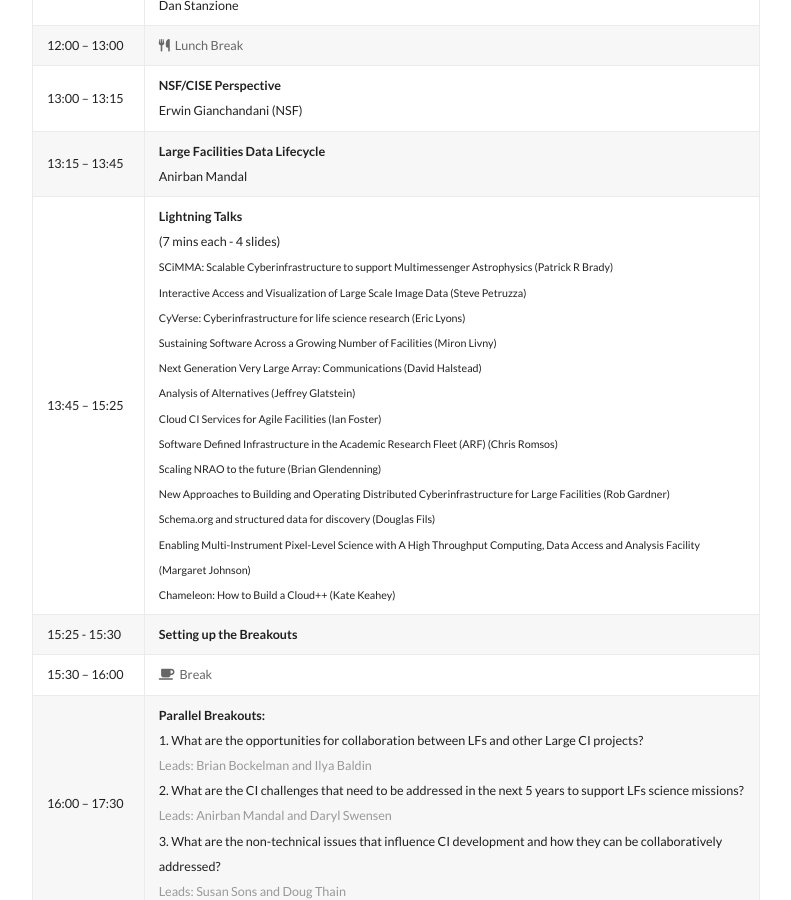
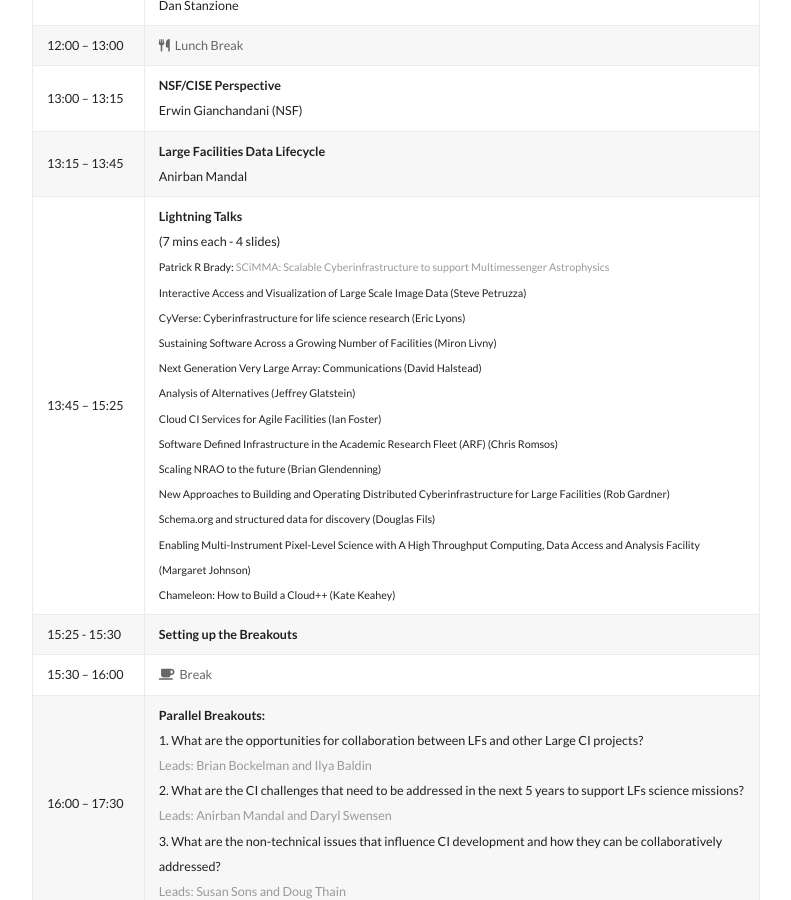
Before and after one commit to facilitiesci/facilitiesci.github.io, a Jekyll site: the page built from agenda.md, in a window 1280 px wide and 900 px high, scrolled down 900 px. Shown: the whole window, without its empty margins (244-1035 px from the left). Built offline with Jekyll 4.4.1, drawn with Linux system fonts in a browser that asks for light colours; nearby versions of some CDN libraries.

Commit message:
Update agenda.md

```diff
--- a/agenda.md
+++ b/agenda.md
@@ -27,7 +27,7 @@ Alexandria, VA, USA, September 16-17, 2019
 | 12:00 – 13:00	| <span style="color: #666"><i class="fas fa-utensils"></i>&nbsp;&nbsp;Lunch Break</span>
 | 13:00 – 13:15	| **NSF/CISE Perspective**<br />Erwin Gianchandani (NSF)
 | 13:15 – 13:45	| **Large Facilities Data Lifecycle**<br />Anirban Mandal
-| 13:45 – 15:25	| **Lightning Talks**<br />(7 mins each - 4 slides)<br /><span style="font-size: 85%">SCiMMA: Scalable Cyberinfrastructure to support Multimessenger Astrophysics (Patrick R Brady)<br />Interactive Access and Visualization of Large Scale Image Data (Steve Petruzza)<br />CyVerse: Cyberinfrastructure for life science research (Eric Lyons)<br />Sustaining Software Across a Growing Number of Facilities (Miron Livny)<br />Next Generation Very Large Array: Communications (David Halstead)<br />Analysis of Alternatives (Jeffrey Glatstein)<br />Cloud CI Services for Agile Facilities (Ian Foster)<br />Software Defined Infrastructure in the Academic Research Fleet (ARF) (Chris Romsos)<br />Scaling NRAO to the future (Brian Glendenning)<br />New Approaches to Building and Operating Distributed Cyberinfrastructure for Large Facilities (Rob Gardner)<br />Schema.org and structured data for discovery (Douglas Fils)<br />Enabling Multi-Instrument Pixel-Level Science with A High Throughput Computing, Data Access and Analysis Facility (Margaret Johnson)<br />Chameleon: How to Build a Cloud++ (Kate Keahey)</span>
+| 13:45 – 15:25	| **Lightning Talks**<br />(7 mins each - 4 slides)<br /><span style="font-size: 85%">Patrick R Brady: <span style="color: #999">SCiMMA: Scalable Cyberinfrastructure to support Multimessenger Astrophysics</span><br />Interactive Access and Visualization of Large Scale Image Data (Steve Petruzza)<br />CyVerse: Cyberinfrastructure for life science research (Eric Lyons)<br />Sustaining Software Across a Growing Number of Facilities (Miron Livny)<br />Next Generation Very Large Array: Communications (David Halstead)<br />Analysis of Alternatives (Jeffrey Glatstein)<br />Cloud CI Services for Agile Facilities (Ian Foster)<br />Software Defined Infrastructure in the Academic Research Fleet (ARF) (Chris Romsos)<br />Scaling NRAO to the future (Brian Glendenning)<br />New Approaches to Building and Operating Distributed Cyberinfrastructure for Large Facilities (Rob Gardner)<br />Schema.org and structured data for discovery (Douglas Fils)<br />Enabling Multi-Instrument Pixel-Level Science with A High Throughput Computing, Data Access and Analysis Facility (Margaret Johnson)<br />Chameleon: How to Build a Cloud++ (Kate Keahey)</span>
 | 15:25 - 15:30	| **Setting up the Breakouts**
 | 15:30 – 16:00	| <span style="color: #666"><i class="fas fa-coffee"></i>&nbsp;&nbsp;Break</span>
 | 16:00 – 17:30	| **Parallel Breakouts:**<br />1. What are the opportunities for collaboration between LFs and other Large CI projects?<br /><span style="color: #999; padding-bottom: 1em">Leads: Brian Bockelman and Ilya Baldin</span><br />2. What are the CI challenges that need to be addressed in the next 5 years to support LFs science missions?<br /><span style="color: #999; padding-bottom: 1em">Leads: Anirban Mandal and Daryl Swensen</span><br />3. What are the non-technical issues that influence CI development and how they can be collaboratively addressed?<br /><span style="color: #999; padding-bottom: 1em">Leads: Susan Sons and Doug Thain</span>
```
